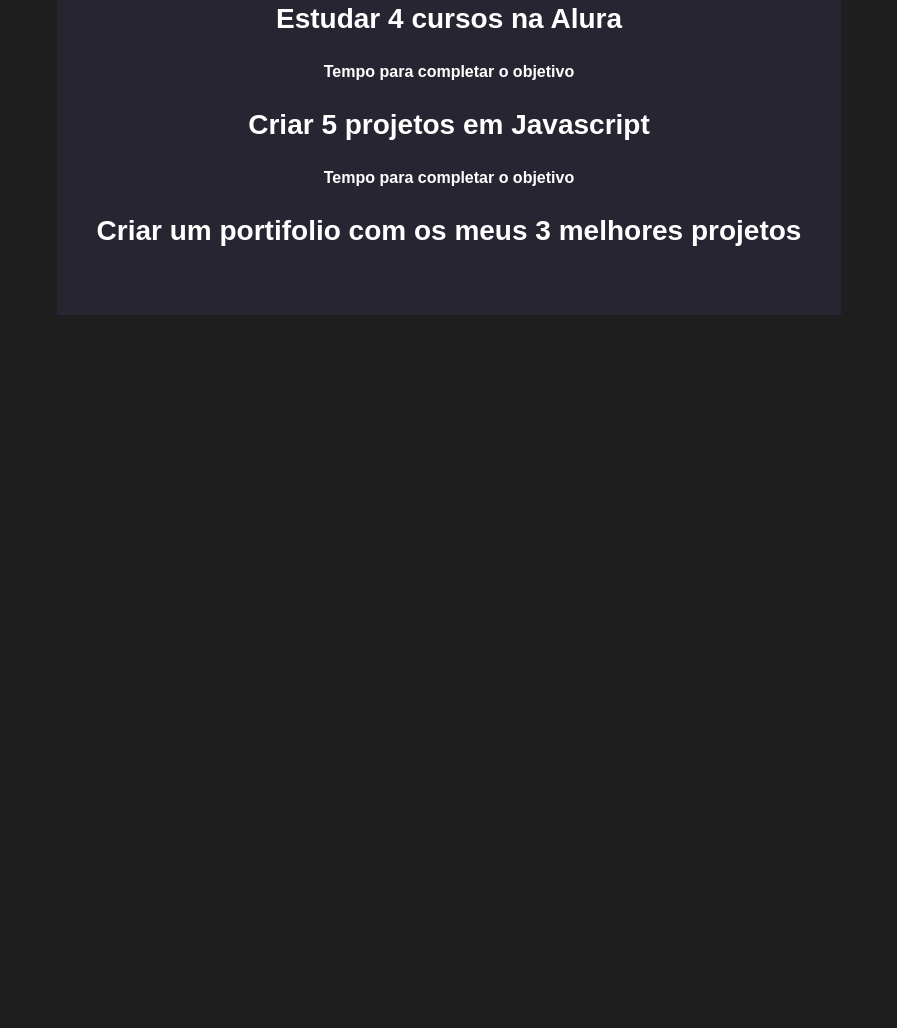
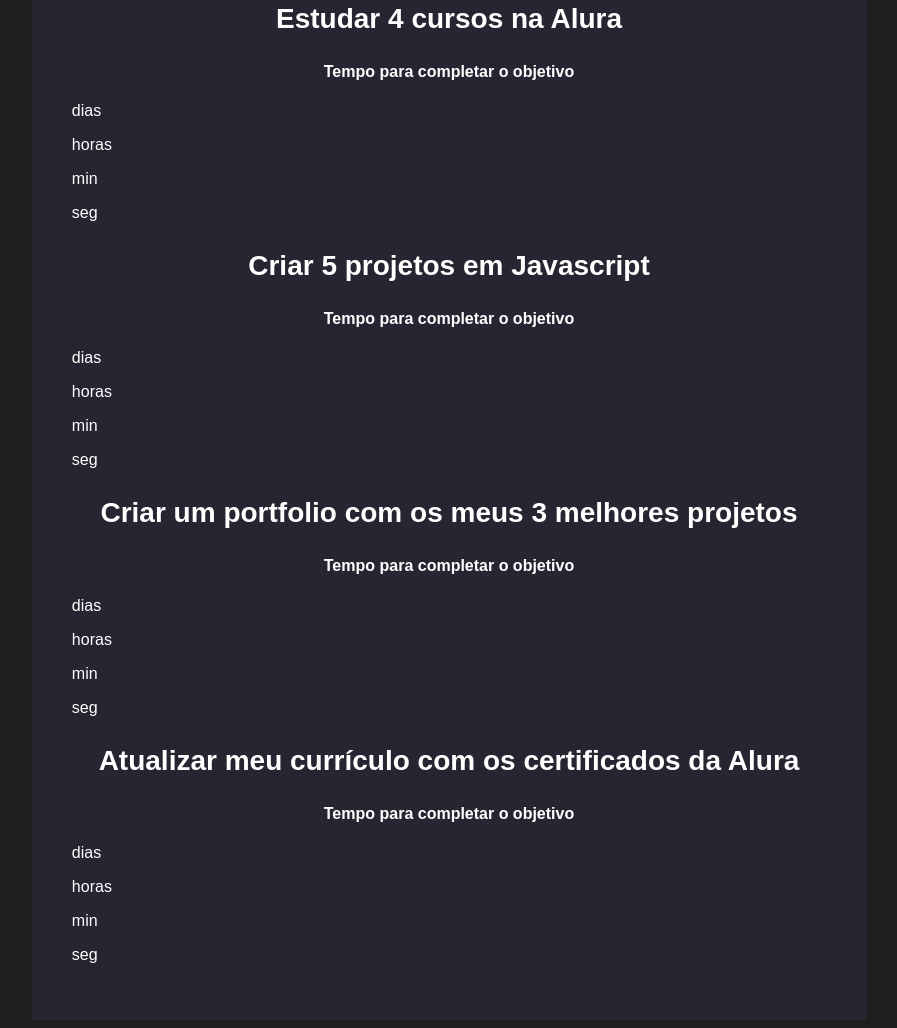
Before and after one commit to PedroFilipe08/Projeto2Trimestre, a plain HTML site: page index.html in a window 1280 px wide. Shown: the part 223-1251 px from the top of the page, without its empty margins (191-1088 px from the left). Before the commit the page ends 800 px from the top, so only its background shows below. Drawn offline with Linux system fonts and the light colour scheme.

Commit message:
Update index.html

```diff
--- a/index.html
+++ b/index.html
@@ -3,7 +3,6 @@
 
 <head>
     <meta charset="UTF-8">
-    <meta http-equiv="X-UA-Compatible" content="IE=edge">
     <meta name="viewport" content="width=device-width, initial-scale=1.0">
     <title>Meus objetivos do ano</title>
     <link rel="stylesheet" href="style.css">
@@ -12,27 +11,103 @@
 <body>
     <section class="conteudo-principal">
         <h2 class="titulo-principal">Meus objetivos do ano<span>_</span></h2>
+        <div class="conteudo">
             <div class="botoes">
                 <button class="botao ativo">Cursos na Alura</button>
                 <button class="botao">Criar projetos em Javascript</button>
-            <button class="botao">Criar um portifolio</button>
+                <button class="botao">Criar um portfolio</button>
                 <button class="botao">Atualizar meu currículo</button>
             </div>
             <div class="abas-textos">
-            <div class="aba-conteudo">
-                <h3 class="aba-conteudo-titulo-principal"> Estudar 4 cursos na Alura </h3>
-                <h4 class="aba-conteudo-titulo-secundario"> Tempo para completar o objetivo </h4>
-
-
+                <div class="aba-conteudo ativo">
+                    <h3 class="aba-conteudo-titulo-principal">Estudar 4 cursos na Alura</h3>
+                    <h4 class="aba-conteudo-titulo-secundario">Tempo para completar o objetivo</h4>
+                    <div class="contador">
+                        <div class="contador-digito">
+                            <p class="contador-digito-numero" id="dias0"></p>
+                            <p class="contador-digito-texto">dias</p>
+                        </div>
+                        <div class="contador-digito">
+                            <p class="contador-digito-numero" id="horas0"></p>
+                            <p class="contador-digito-texto">horas</p>
+                        </div>
+                        <div class="contador-digito">
+                            <p class="contador-digito-numero" id="min0"></p>
+                            <p class="contador-digito-texto">min</p>
+                        </div>
+                        <div class="contador-digito">
+                            <p class="contador-digito-numero" id="seg0"></p>
+                            <p class="contador-digito-texto">seg</p>
+                        </div>
+                    </div>
                 </div>
                 <div class="aba-conteudo">
-                <h3 class="aba-conteudo-titulo-principal"> Criar 5 projetos em Javascript </h3>
-                <h4 class="aba-conteudo-titulo-secundario"> Tempo para completar o objetivo </h4>
-
-
+                    <h3 class="aba-conteudo-titulo-principal">Criar 5 projetos em Javascript</h3>
+                    <h4 class="aba-conteudo-titulo-secundario">Tempo para completar o objetivo</h4>
+                    <div class="contador">
+                        <div class="contador-digito">
+                            <p class="contador-digito-numero" id="dias1"></p>
+                            <p class="contador-digito-texto">dias</p>
+                        </div>
+                        <div class="contador-digito">
+                            <p class="contador-digito-numero" id="horas1"></p>
+                            <p class="contador-digito-texto">horas</p>
+                        </div>
+                        <div class="contador-digito">
+                            <p class="contador-digito-numero" id="min1"></p>
+                            <p class="contador-digito-texto">min</p>
+                        </div>
+                        <div class="contador-digito">
+                            <p class="contador-digito-numero" id="seg1"></p>
+                            <p class="contador-digito-texto">seg</p>
+                        </div>
+                    </div>
                 </div>
                 <div class="aba-conteudo">
-                <h3 class="aba-conteudo-titulo-principal"> Criar um portifolio com os meus 3 melhores projetos </h3>
+                    <h3 class="aba-conteudo-titulo-principal">Criar um portfolio com os meus 3 melhores projetos</h3>
+                    <h4 class="aba-conteudo-titulo-secundario">Tempo para completar o objetivo</h4>
+                    <div class="contador">
+                        <div class="contador-digito">
+                            <p class="contador-digito-numero" id="dias2"></p>
+                            <p class="contador-digito-texto">dias</p>
+                        </div>
+                        <div class="contador-digito">
+                            <p class="contador-digito-numero" id="horas2"></p>
+                            <p class="contador-digito-texto">horas</p>
+                        </div>
+                        <div class="contador-digito">
+                            <p class="contador-digito-numero" id="min2"></p>
+                            <p class="contador-digito-texto">min</p>
+                        </div>
+                        <div class="contador-digito">
+                            <p class="contador-digito-numero" id="seg2"></p>
+                            <p class="contador-digito-texto">seg</p>
+                        </div>
+                    </div>
+                </div>
+                <div class="aba-conteudo">
+                    <h3 class="aba-conteudo-titulo-principal">Atualizar meu currículo com os certificados da Alura</h3>
+                    <h4 class="aba-conteudo-titulo-secundario">Tempo para completar o objetivo</h4>
+                    <div class="contador">
+                        <div class="contador-digito">
+                            <p class="contador-digito-numero" id="dias3"></p>
+                            <p class="contador-digito-texto">dias</p>
+                        </div>
+                        <div class="contador-digito">
+                            <p class="contador-digito-numero" id="horas3"></p>
+                            <p class="contador-digito-texto">horas</p>
+                        </div>
+                        <div class="contador-digito">
+                            <p class="contador-digito-numero" id="min3"></p>
+                            <p class="contador-digito-texto">min</p>
+                        </div>
+                        <div class="contador-digito">
+                            <p class="contador-digito-numero" id="seg3"></p>
+                            <p class="contador-digito-texto">seg</p>
+                        </div>
+                    </div>
+                </div>
+            </div>
         </div>
     </section>
     <script src="main.js"></script>
```
Lines whose indentation alone changed are shown as unchanged.
